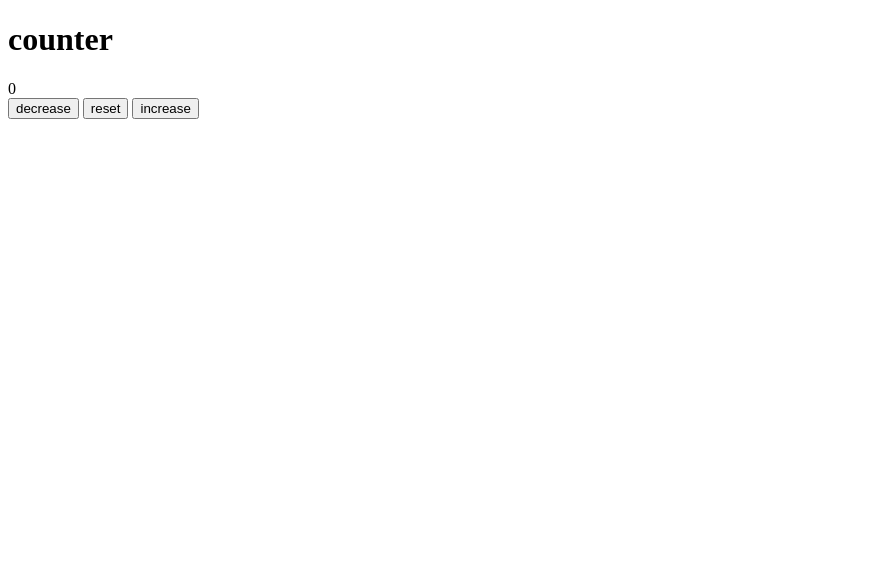
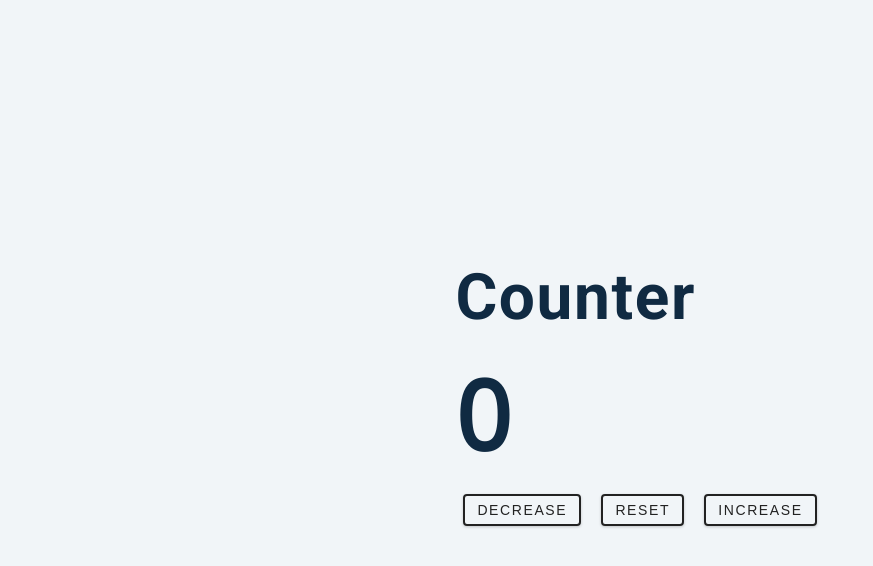
Before and after one commit to vtu16964ranjankumar/playwithCounter, a plain HTML site: page index.html in a window 1280 px wide. Shown: the whole page, without its empty margins (0-873 px from the left). Drawn offline with nearby package versions, Linux system fonts and the light colour scheme.

Commit message:
Project 100% completed

```diff
--- a/index.html
+++ b/index.html
@@ -22,6 +22,6 @@
       </div>
     </main>
     <!-- linking js file -->
-    <script src="./index.js" async defer></script>
+    <script src="./index.js"></script>
   </body>
 </html>
--- a/index.js
+++ b/index.js
@@ -0,0 +1,32 @@
+//set initial count = 0.
+let count =0;
+
+//select value id and btn class
+const value = document.querySelector('#value')
+const btns = document.querySelectorAll('.btn')
+
+//loop over the button class(btn)
+btns.forEach(function(btn) {
+  btn.addEventListener('click', function(e){
+    const styles = e.currentTarget.classList;
+    if(styles.contains("decrease")){
+      count--;
+    }
+    else if(styles.contains("increase")){
+      count++
+    }
+    else{
+      count =0;
+    }
+    if(count>0){
+      value.style.color="green";
+    }
+    if(count<0){
+      value.style.color="red";
+    }
+    if(count === 0){
+      value.style.color="#222";
+    }
+    value.textContent=count;
+  })
+});
--- a/style.css
+++ b/style.css
@@ -0,0 +1,190 @@
+/*
+===============
+Fonts
+===============
+*/
+@import url("https://fonts.googleapis.com/css?family=Open+Sans|Roboto:400,700&display=swap");
+
+/*
+===============
+Variables
+===============
+*/
+
+:root {
+  /* dark shades of primary color*/
+  --clr-primary-1: hsl(205, 86%, 17%);
+  --clr-primary-2: hsl(205, 77%, 27%);
+  --clr-primary-3: hsl(205, 72%, 37%);
+  --clr-primary-4: hsl(205, 63%, 48%);
+  /* primary/main color */
+  --clr-primary-5: hsl(205, 78%, 60%);
+  /* lighter shades of primary color */
+  --clr-primary-6: hsl(205, 89%, 70%);
+  --clr-primary-7: hsl(205, 90%, 76%);
+  --clr-primary-8: hsl(205, 86%, 81%);
+  --clr-primary-9: hsl(205, 90%, 88%);
+  --clr-primary-10: hsl(205, 100%, 96%);
+  /* darkest grey - used for headings */
+  --clr-grey-1: hsl(209, 61%, 16%);
+  --clr-grey-2: hsl(211, 39%, 23%);
+  --clr-grey-3: hsl(209, 34%, 30%);
+  --clr-grey-4: hsl(209, 28%, 39%);
+  /* grey used for paragraphs */
+  --clr-grey-5: hsl(210, 22%, 49%);
+  --clr-grey-6: hsl(209, 23%, 60%);
+  --clr-grey-7: hsl(211, 27%, 70%);
+  --clr-grey-8: hsl(210, 31%, 80%);
+  --clr-grey-9: hsl(212, 33%, 89%);
+  --clr-grey-10: hsl(210, 36%, 96%);
+  --clr-white: #fff;
+  --clr-red-dark: hsl(360, 67%, 44%);
+  --clr-red-light: hsl(360, 71%, 66%);
+  --clr-green-dark: hsl(125, 67%, 44%);
+  --clr-green-light: hsl(125, 71%, 66%);
+  --clr-black: #222;
+  --ff-primary: "Roboto", sans-serif;
+  --ff-secondary: "Open Sans", sans-serif;
+  --transition: all 0.3s linear;
+  --spacing: 0.1rem;
+  --radius: 0.25rem;
+  --light-shadow: 0 5px 15px rgba(0, 0, 0, 0.1);
+  --dark-shadow: 0 5px 15px rgba(0, 0, 0, 0.2);
+  --max-width: 1170px;
+  --fixed-width: 620px;
+}
+/*
+===============
+Global Styles
+===============
+*/
+
+*,
+::after,
+::before {
+  margin: 0;
+  padding: 0;
+  box-sizing: border-box;
+}
+body {
+  font-family: var(--ff-secondary);
+  background: var(--clr-grey-10);
+  color: var(--clr-grey-1);
+  line-height: 1.5;
+  font-size: 0.875rem;
+}
+ul {
+  list-style-type: none;
+}
+a {
+  text-decoration: none;
+}
+h1,
+h2,
+h3,
+h4 {
+  letter-spacing: var(--spacing);
+  text-transform: capitalize;
+  line-height: 1.25;
+  margin-bottom: 0.75rem;
+  font-family: var(--ff-primary);
+}
+h1 {
+  font-size: 3rem;
+}
+h2 {
+  font-size: 2rem;
+}
+h3 {
+  font-size: 1.25rem;
+}
+h4 {
+  font-size: 0.875rem;
+}
+p {
+  margin-bottom: 1.25rem;
+  color: var(--clr-grey-5);
+}
+@media screen and (min-width: 800px) {
+  h1 {
+    font-size: 4rem;
+  }
+  h2 {
+    font-size: 2.5rem;
+  }
+  h3 {
+    font-size: 1.75rem;
+  }
+  h4 {
+    font-size: 1rem;
+  }
+  body {
+    font-size: 1rem;
+  }
+  h1,
+  h2,
+  h3,
+  h4 {
+    line-height: 1;
+  }
+}
+/*  global classes */
+
+/* section */
+/* .section {
+  padding: 5rem 0;
+}
+
+.section-center {
+  width: 90vw;
+  margin: 0 auto;
+  max-width: 1170px;
+}
+@media screen and (min-width: 992px) {
+  .section-center {
+    width: 95vw;
+  }
+} */
+/* main {
+  min-height: 100vh;
+  display: grid;
+  place-items: center;
+} */
+
+/*
+===============
+Counter
+===============
+*/
+
+main {
+  min-height: 100vh;
+  display: grid;
+  place-items: center;
+}
+.container {
+  /* text-align: center; */
+}
+#value {
+  font-size: 6rem;
+  font-weight: bold;
+}
+.btn {
+  text-transform: uppercase;
+  background: transparent;
+  color: var(--clr-black);
+  padding: 0.375rem 0.75rem;
+  letter-spacing: var(--spacing);
+  display: inline-block;
+  transition: var(--transition);
+  font-size: 0.875rem;
+  border: 2px solid var(--clr-black);
+  cursor: pointer;
+  box-shadow: 0 1px 3px rgba(0, 0, 0, 0.2);
+  border-radius: var(--radius);
+  margin: 0.5rem;
+}
+.btn:hover {
+  color: var(--clr-white);
+  background: var(--clr-black);
+}
```
